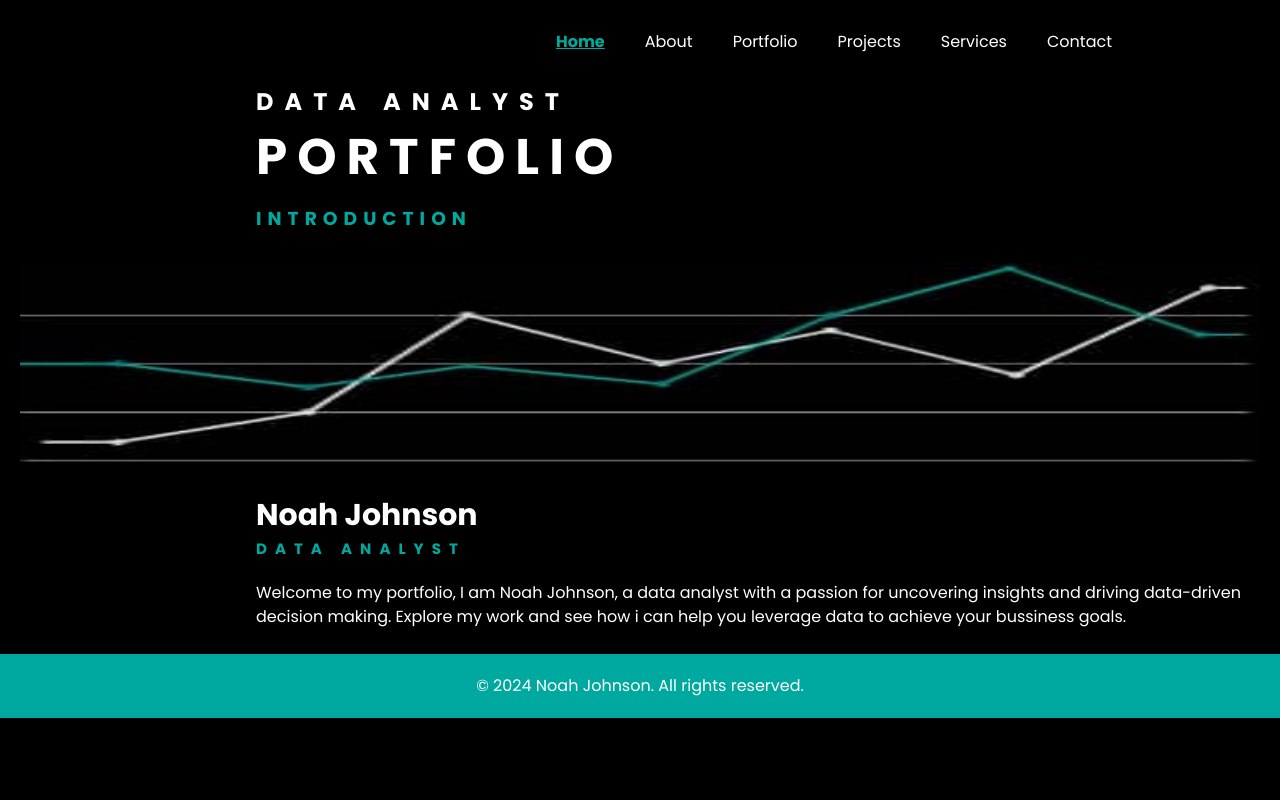
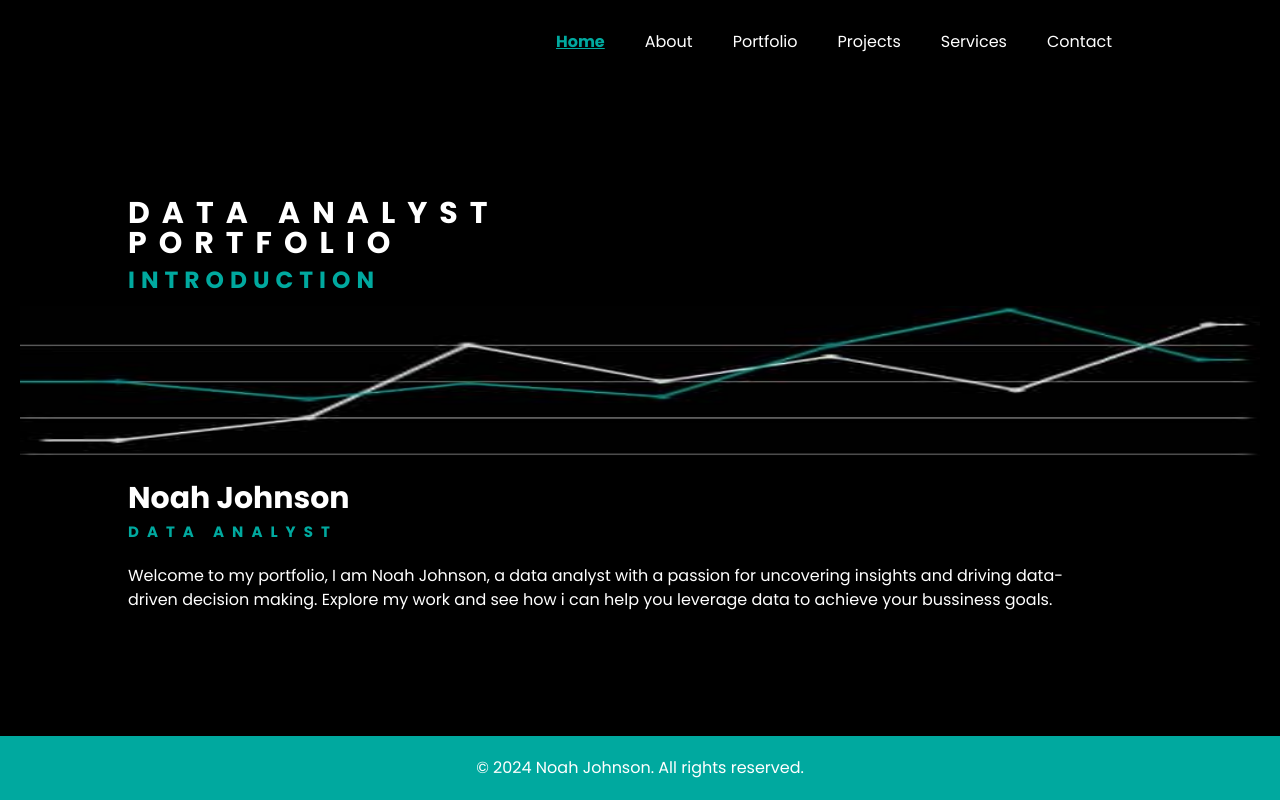
Before and after one commit to Teeshow04/Portfolio-Website, a plain HTML site: page Home/index.html in a window 1280 px wide. Drawn offline with Linux system fonts and the light colour scheme.

Commit message:
Update footer, homepage, and styling adjustments
made some changes in the home page by fixing the footer and adjusting the styling also made changes in the portfolio and project page styling

```diff
--- a/Home/index.html
+++ b/Home/index.html
@@ -22,25 +22,27 @@
                 </ul>
             </nav>
     </header>
-    <div class="container">
-    <section class="section-one">
+    <section class="container">
+             <div class="section-one">
                 <h1>DATA ANALYST</h1>
                 <h2>PORTFOLIO</h2>
                 <h3>INTRODUCTION</h3>
-    </section>
+             </div>
 
-    <section class="section-two">
+             <div class="section-img">
                 <img src="/assets/index.png" alt="index image">
-    </section>
+             </div>
 
-    <section class="section-three">
+             <div class="section-two">
                 <h1>Noah Johnson</h1>
                 <h2>DATA ANALYST</h2>
                 <p>Welcome to my portfolio, I am Noah Johnson, a data analyst with a passion for uncovering insights and driving data-driven decision making. Explore my work and see how i can help you leverage data to achieve your bussiness goals.</p>
+             </div>
     </section>
-</div>
+
 <footer>
     <p>&copy; 2024 Noah Johnson. All rights reserved.</p>
 </footer>
+
 </body>
 </html>
--- a/Home/style.css
+++ b/Home/style.css
@@ -47,20 +47,23 @@ font-weight: bold;
 text-decoration: underline;
 }
 
- .section-one {
+.container {
     display: flex;
     flex-direction: column;
-    margin-left: 20%;
+    justify-content: center;
+    flex: 1;
+    /* padding-left: 100px; */
 
 }
 
-.section-one h1 {
-    letter-spacing: 11px;
-}
+ .section-one {
+    display: block;
+    font-size: 20px;
+    letter-spacing: 12px;
+    line-height: 1;
+    margin: 15px   0;
+    padding-left: 10%;
 
-.section-one h2 {
-    font-size: 50px;
-    letter-spacing: 10px;
 }
 
 .section-one h3 {
@@ -69,31 +72,34 @@ text-decoration: underline;
     margin-top: 10px;
 }
 
-.section-two img {
+.section-img {
      width: 100%;
-    height: 200px;
+     overflow: hidden;
+     padding: 0 20px;
+     margin-bottom: 20px;
+}
+.section-img img {
+    width: 100%;
+    height: 150px;
     display: block;
-    padding: 0 20px;
-    margin: 30px 0;
 }
 
-.section-three {
-    display: flex;
-    flex-direction: column;
-    margin-left: 20%;
+ .section-two{
+   padding-right: 15%;
+   padding-left: 10%;
 }
-.section-three h1 {
+.section-two h1 {
 font-size: 30px;
 }
 
-.section-three h2 {
+.section-two h2 {
     font-size: 15px;
     color: #00a99f;
     letter-spacing: 8px;
     margin-bottom: 20px;
 }
 
-.section-three p {
+.section-two p {
     margin-bottom: 25px;
 }
 
--- a/portfolio/style.css
+++ b/portfolio/style.css
@@ -54,8 +54,6 @@
         flex: 1;
         padding-left: 100px;
         padding-right: 15%;
-        /* margin-bottom: 30px;  */
-        /* line-height: 1; */
 }
  .portfolio-one {
     display: block;
```
Also changed, not shown: project/style.css (+2 -7 lines). Lines whose indentation alone changed are shown as unchanged.
